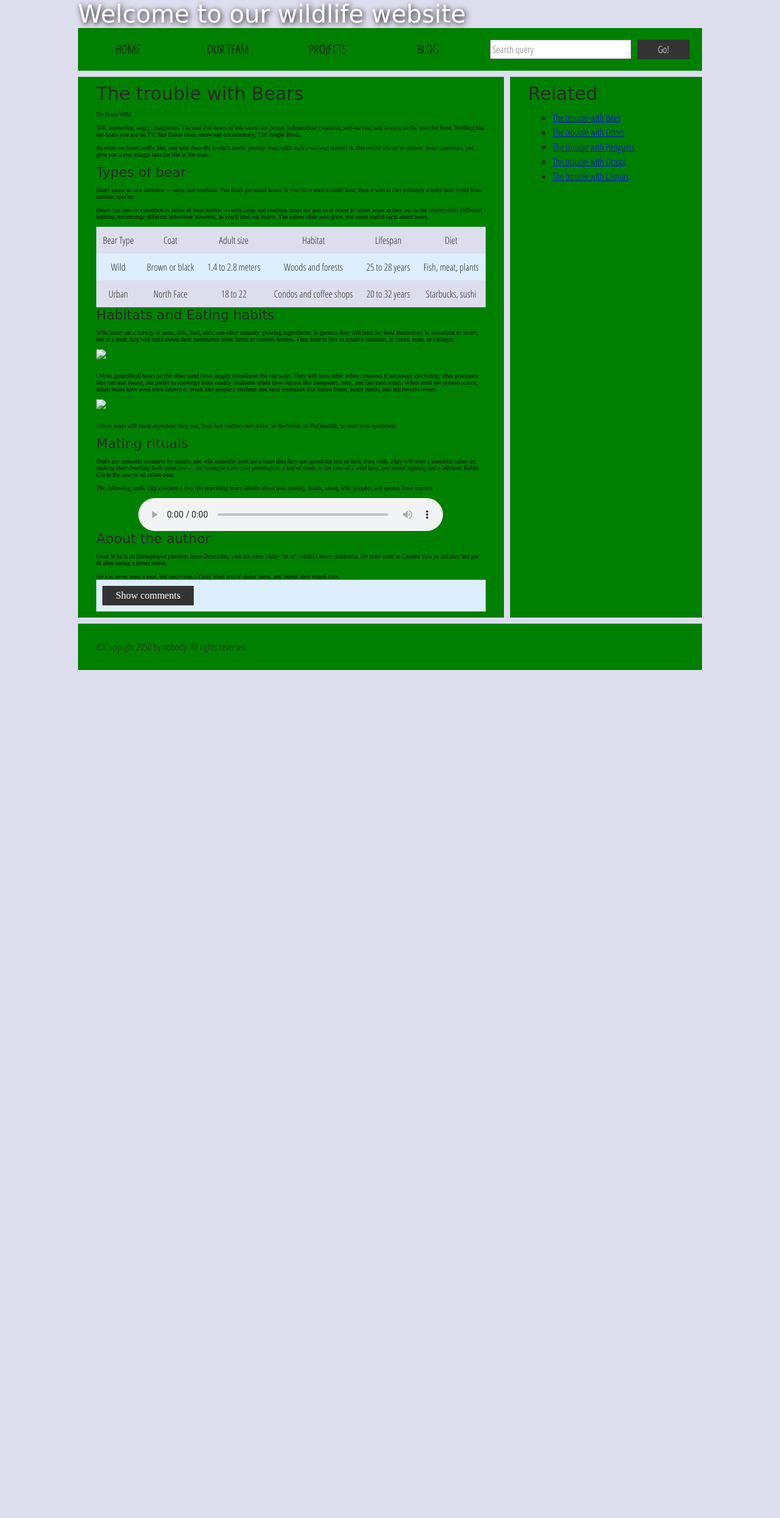
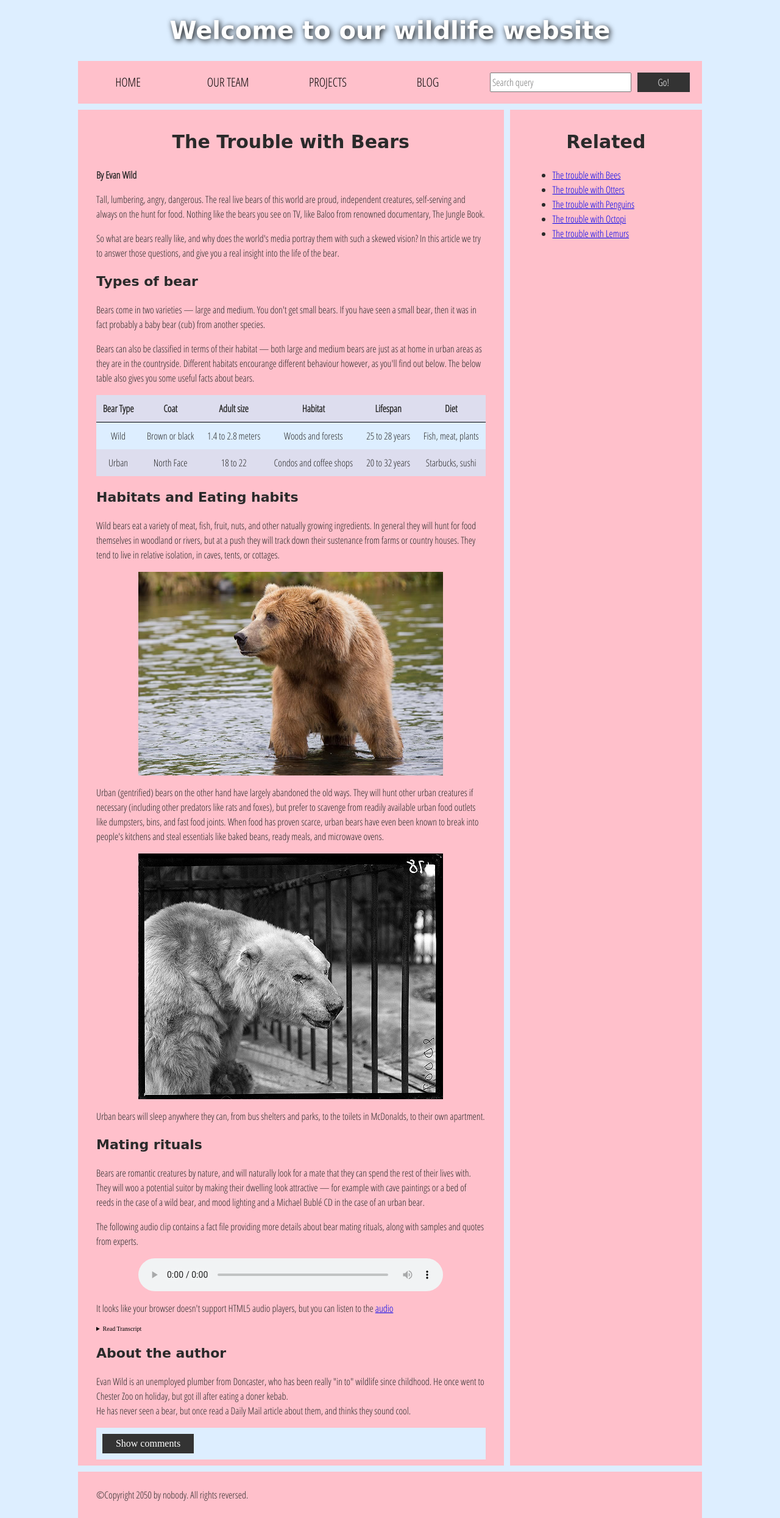
Before and after one commit to emilynewton/M5.2Lab, a website: page index.html in a window 1280 px wide. Shown: the whole page at 61% size. Before the commit the page ends 1099 px from the top, so only its background shows below. Drawn offline with Linux system fonts and the light colour scheme; files that its build step writes are made by us from their sources; files whose address does not match are found by name; a web font is replaced by a local one.

Commit message:
finished editing

```diff
--- a/css/style.css
+++ b/css/style.css
@@ -7,7 +7,7 @@ html, body {
 
 html {
   font-size: 10px;
-  background-color: #dde;
+  background-color: #def;
 }
 
 body {
@@ -18,7 +18,7 @@ body {
 
 /* || typography */
 
-font[size="7"], font[size="6"], font[size="5"] {
+h1, h2, h3 {
   font-family: 'Sonsie One', cursive;
   color: #2a2a2a;
 }
@@ -28,19 +28,19 @@ p, input, li, table, label {
   color: #2a2a2a;
 }
 
-font[size="7"] {
+h1 {
   font-size: 4rem;
   text-align: center;
   color: white;
   text-shadow: 2px 2px 10px black;
 }
 
-font[size="6"] {
+h2 {
   font-size: 3rem;
   text-align: center;
 }
 
-font[size="5"] {
+h3 {
   font-size: 2.2rem;
 }
 
@@ -49,10 +49,21 @@ p, li, table {
   line-height: 1.5;
 }
 
+.sr-only {
+  position: absolute;
+  width: 1px;
+  height: 1px;
+  padding: 0;
+  margin: -1px;
+  overflow: hidden;
+  clip: rect(0,0,0,0);
+  border: 0;
+}
+
 /* || header layout */
 
-div[class="nav"], article, footer, .secondary {
-  background-color: green;
+nav, article, footer, .secondary {
+  background-color: pink;
 }
 
 article, footer, .secondary {
@@ -63,7 +74,7 @@ article {
   margin-right: 10px;
 }
 
-div[class="nav"] {
+nav {
   height: 50px;
   background-color: ff80ff;
   display: flex;
@@ -71,20 +82,20 @@ div[class="nav"] {
   margin-bottom: 10px;
 }
 
-div[class="nav"] ul {
+nav ul {
   padding: 0;
   list-style-type: none;
   flex: 2;
   display: flex;
 }
 
-div[class="nav"] li {
+nav li {
   display: inline;
   text-align: center;
   flex: 1;
 }
 
-div[class="nav"] a {
+nav a {
   display: inline-block;
   font-size: 2rem;
   text-transform: uppercase;
@@ -92,7 +103,7 @@ div[class="nav"] a {
   color: black;
 }
 
-div[class="nav"] .search {
+nav .search {
   flex: 1;
   display: flex;
   align-items: center;
@@ -248,3 +259,9 @@ audio {
 .comment-container li p:nth-child(2) {
   flex: 5;
 }
+
+.comment-form label {
+  display: block;
+  margin-bottom: 0.5em;
+  font-weight: bold;
+}
--- a/index.html
+++ b/index.html
@@ -5,7 +5,7 @@
 
     <title>Accessibility assessment</title>
     <link href="https://fonts.googleapis.com/css?family=Open+Sans+Condensed:300|Sonsie+One" rel="stylesheet" type="text/css">
-    <link rel="stylesheet" href="style.css">
+    <link rel="stylesheet" href="css/style.css">
 
     <!-- the below three lines are a fix to get HTML5 semantic elements working in old versions of Internet Explorer-->
     <!--[if lt IE 9]>
@@ -15,10 +15,10 @@
 
   <body>
     <div class="header">
-      <font size="7">Welcome to our wildlife website</font>
+      <h1>Welcome to our wildlife website</h1>
     </div>
 
-    <div class="nav">
+    <nav>
       <ul>
         <li><a href="#">Home</a></li>
         <li><a href="#">Our team</a></li>
@@ -27,36 +27,41 @@
       </ul>
 
       <form class="search">
+        <label for="search" class="sr-only">Search this site</label>
         <input type="search" name="q" placeholder="Search query">
         <input type="submit" value="Go!">
       </form>
-    </div>
+    </nav>
 
     <main>
       <article>
-        <font size="6">The trouble with Bears</font>
-        <br><br>
-        By Evan Wild
-        <br><br>
+        <h2>The Trouble with Bears</h2>
+        <p><strong>By Evan Wild</strong></p>
+        <p>
         Tall, lumbering, angry, dangerous. The real live bears of this world are proud, independent creatures, self-serving and always on the hunt for food. Nothing like the bears you see on TV, like Baloo from renowned documentary, The Jungle Book.
-        <br><br>
+        </p>
+        <p>
         So what are bears really like, and why does the world's media portray them with such a skewed vision? In this article we try to answer those questions, and give you a real insight into the life of the bear.
-        <br><br>
-        <font size="5">Types of bear</font>
-        <br><br>
+        </p>
+
+        <section>
+        <h3>Types of bear</h3>
+        <p>
         Bears come in two varieties — large and medium. You don't get small bears. If you have seen a small bear, then it was in fact probably a baby bear (cub) from another species.
-        <br><br>
+        </p>
+        <p>
         Bears can also be classified in terms of their habitat — both large and medium bears are just as at home in urban areas as they are in the countryside. Different habitats encourange different behaviour however, as you'll find out below. The below table also gives you some useful facts about bears.
-        <br><br>
-        <table>
+        </p>
+        </section>
+        <table role="presentation" summary="Table describes the different bear type's characteristics.">
           <thead>
             <tr>
-              <td>Bear Type</td>
-              <td>Coat</td>
-              <td>Adult size</td>
-              <td>Habitat</td>
-              <td>Lifespan</td>
-              <td>Diet</td>
+              <th scope="col">Bear Type</th>
+              <th scope="col">Coat</th>
+              <th scope="col">Adult size</th>
+              <th scope="col">Habitat</th>
+              <th scope="col">Lifespan</th>
+              <th scope="col">Diet</th>
             </tr>
           </thead>
           <tbody>
@@ -79,53 +84,66 @@
           </tbody>
         </table>
 
-        <font size="5">Habitats and Eating habits</font>
-        <br><br>
+      <section>
+        <h3>Habitats and Eating habits</h3>
+        <p>
         Wild bears eat a variety of meat, fish, fruit, nuts, and other natually growing ingredients. In general they will hunt for food themselves in woodland or rivers, but at a push they will track down their sustenance from farms or country houses. They tend to live in relative isolation, in caves, tents, or cottages.
-        <br><br>
-        <img src="media/wild-bear.jpg">
-        <br><br>
+        </p>
+        <img src="img/wild-bear.jpg" alt="Wild Bear">
+        <p>
         Urban (gentrified) bears on the other hand have largely abandoned the old ways. They will hunt other urban creatures if necessary (including other predators like rats and foxes), but prefer to scavenge from readily available urban food outlets like dumpsters, bins, and fast food joints. When food has proven scarce, urban bears have even been known to break into people's kitchens and steal essentials like baked beans, ready meals, and microwave ovens.
-        <br><br>
-        <img src="media/urban-bear.jpg">
-        <br><br>
+        </p>
+        <img src="img/urban-bear.jpg" alt="Urban Bear">
+        <p>
         Urban bears will sleep anywhere they can, from bus shelters and parks, to the toilets in McDonalds, to their own apartment.
-        <br><br>
-        <font size="5">Mating rituals</font>
-        <br><br>
+        </p>
+        <h3>Mating rituals</h3>
+        <p>
         Bears are romantic creatures by nature, and will naturally look for a mate that they can spend the rest of their lives with. They will woo a potential suitor by making their dwelling look attractive — for example with cave paintings or a bed of reeds in the case of a wild bear, and mood lighting and a Michael Bublé CD in the case of an urban bear.
-        <br><br>
+        </p>
+        <p>
         The following audio clip contains a fact file providing more details about bear mating rituals, along with samples and quotes from experts.
-        <br><br>
-        <audio controls>
-          <source src="media/bear.mp3" type="audio/mp3">
-          <source src="media/bear.ogg" type="audio/ogg">
-          <p>It looks like your browser doesn't support HTML5 audio players.</p>
+        <p>
+        <audio controls="controls" aria-label="Bear sounds">
+          <source src="sounds/bear.mp3" type="audio/mp3">
+          <track src="captions_en.vtt" kind="captions" srclang="en" label="English Captions">
+          <source src="sounds/bear.ogg" type="audio/ogg">
+          <p>It looks like your browser doesn't support HTML5 audio players, but you can listen to the <a href="sounds/bear.mp3">audio</a></p>
         </audio>
-
+        </p>
+        <p>
+        <details>
+          <summary>Read Transcript</summary>
+          <p>
+            This isn't really an audio file about bears, but it is an audio file that you can transcribe.
+          </p>
+        </details>
+        </p>
+      </section>
+      <section>
         <aside>
-
-          <font size="5">About the author</font>
-        <br><br>
+          <h3>About the author</h3>
+        <p>
           Evan Wild is an unemployed plumber from Doncaster, who has been really "in to" wildlife since childhood. He once went to Chester Zoo on holiday, but got ill after eating a doner kebab.
-        <br><br>
+          <br>
           He has never seen a bear, but once read a Daily Mail article about them, and thinks they sound cool.
-
+        </p>
         </aside>
+      </section>
         <section class="comments">
-          <div class="show-hide">Show comments</div>
+          <div class="show-hide" tabindex="0" role="button">Show comments</div>
 
           <div class="comment-wrapper">
 
-            <font size="6">Add comment</font>
+            <h2>Add comment</h2>
 
             <form class="comment-form">
               <div class="flex-pair">
-                Your name:
+                <label for="name">Your name:</label>
                 <input type="text" name="name" id="name" placeholder="Enter your name">
               </div>
               <div class="flex-pair">
-                Your comment:
+                <label for="comment">Your comment:</label>
                 <input type="text" name="comment" id="comment" placeholder="Enter your comment">
               </div>
               <div>
@@ -133,7 +151,7 @@
               </div>
             </form>
 
-            <font size="6">Comments</font>
+            <h2>Comments</h2>
 
             <ul class="comment-container">
 
@@ -152,7 +170,7 @@
       </article>
 
       <div class="secondary">
-        <font size="6">Related</font>
+        <h2>Related</h2>
 
         <ul>
           <li><a href="#">The trouble with Bees</a></li>
--- a/js/main.js
+++ b/js/main.js
@@ -5,7 +5,7 @@ const commentWrapper = document.querySelector('.comment-wrapper');
 
 commentWrapper.style.display = 'none';
 
-showHideBtn.onclick = function() {
+let toggleComments = () => {
   let showHideText = showHideBtn.textContent;
   if(showHideText === 'Show comments') {
     showHideBtn.textContent = 'Hide comments';
@@ -15,6 +15,14 @@ showHideBtn.onclick = function() {
     commentWrapper.style.display = 'none';
   }
 };
+
+showHideBtn.addEventListener('click', toggleComments);
+
+showHideBtn.addEventListener('keydown', function(event) {
+  if (event.key === 'Enter' || event.key === ' ') {
+    toggleComments();
+  }
+});
 
 // functionality for adding a new comment via the comments form
 
```
Also changed, not shown: README.md.
